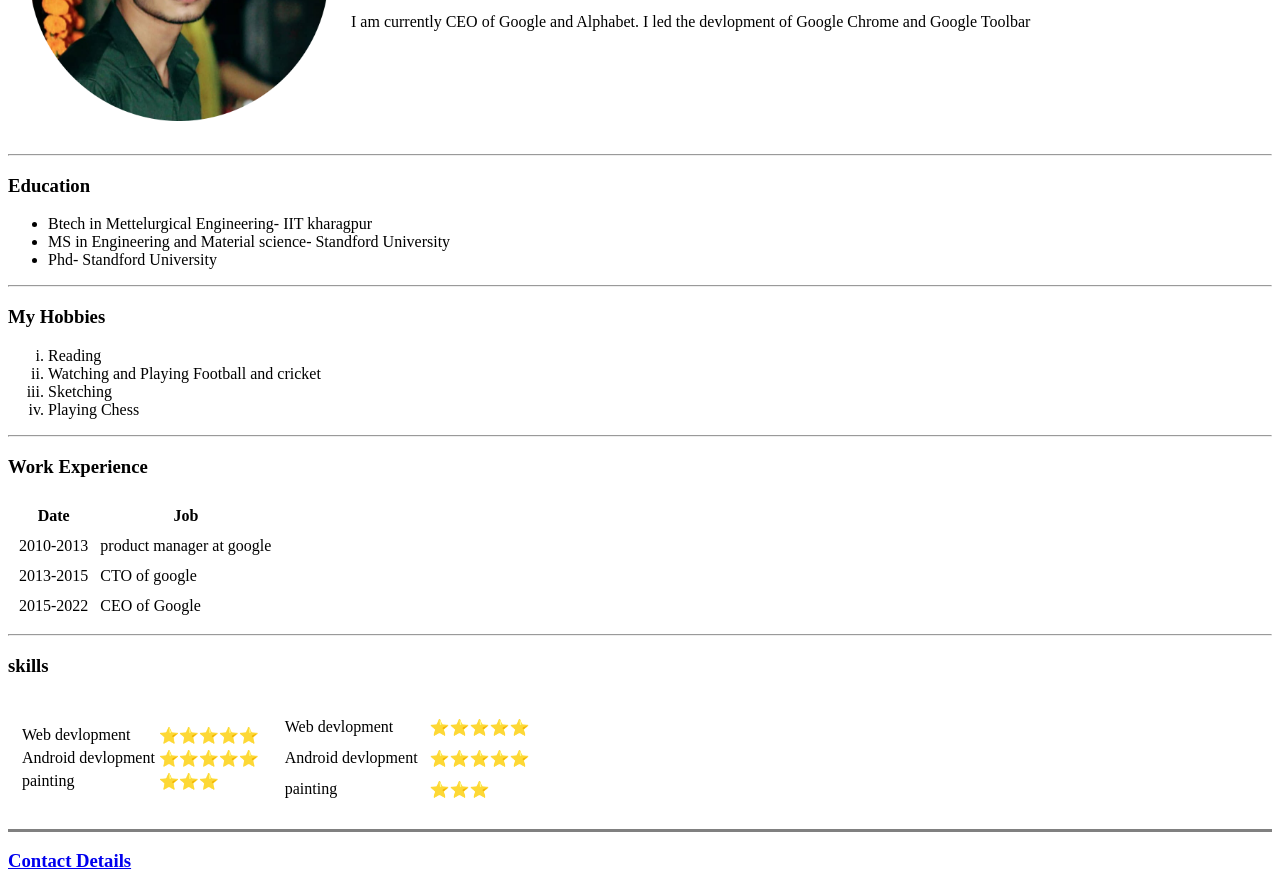
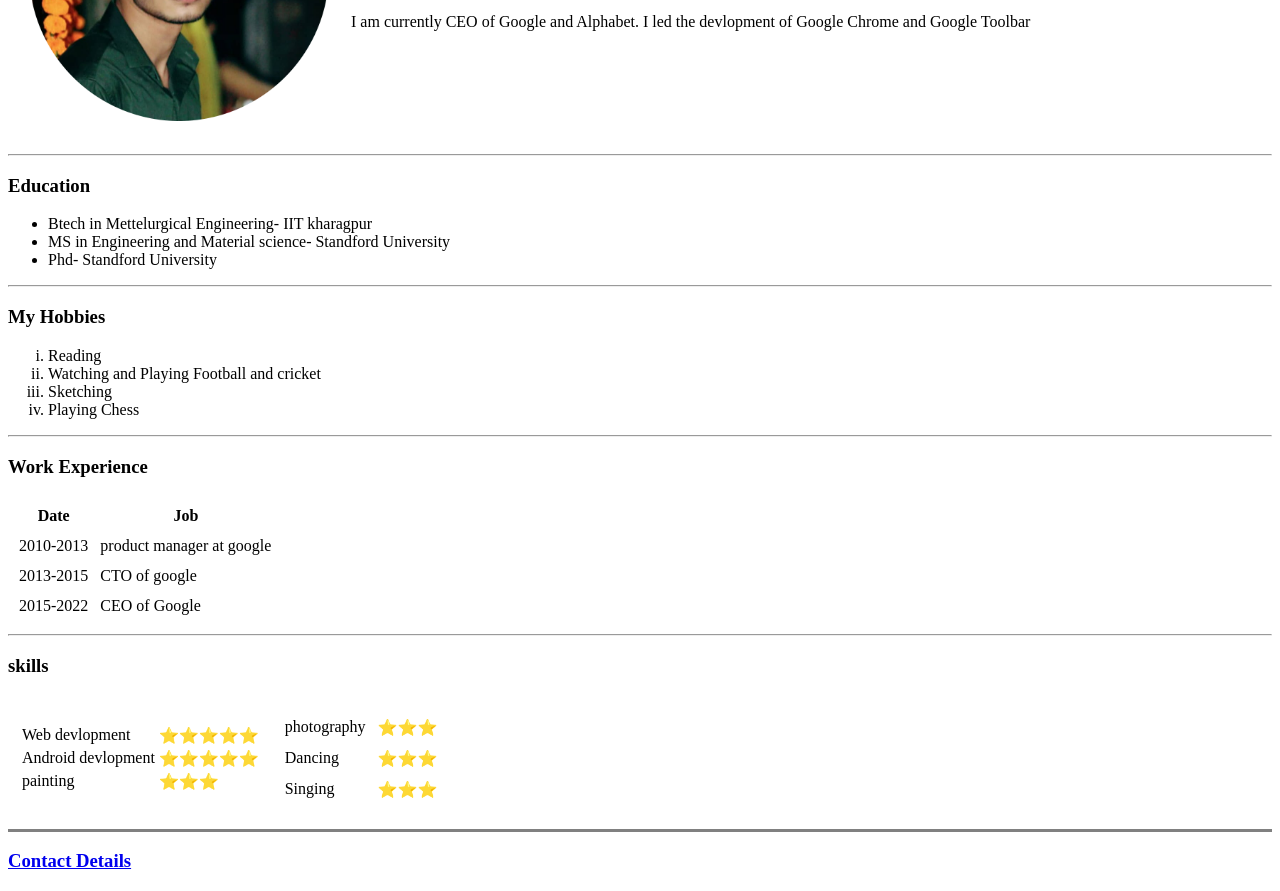
Before and after one commit to imdaniissh/BioData, a plain HTML site: page index.html in a window 1280 px wide. Shown: the part 208-1099 px from the top of the page. Drawn offline with Linux system fonts and the light colour scheme.

Commit message:
Update index.html

```diff
--- a/index.html
+++ b/index.html
@@ -95,18 +95,18 @@
             <td>
                 <table cellspacing="10">
                     <tr>
-                        <td >Web devlopment</td>
-                        <td>⭐⭐⭐⭐⭐</td>
+                        <td >photography</td>
+                        <td>⭐⭐⭐</td>
 
                     </tr>
                     <tr>
-                        <td>Android devlopment</td>
-                        <td> ⭐⭐⭐⭐⭐</td>
+                        <td>Dancing</td>
+                        <td> ⭐⭐⭐</td>
 
                     </tr>
 
                         <tr>
-                            <td>painting</td>
+                            <td>Singing</td>
                             <td>⭐⭐⭐</td>
 
                         </tr>
```
